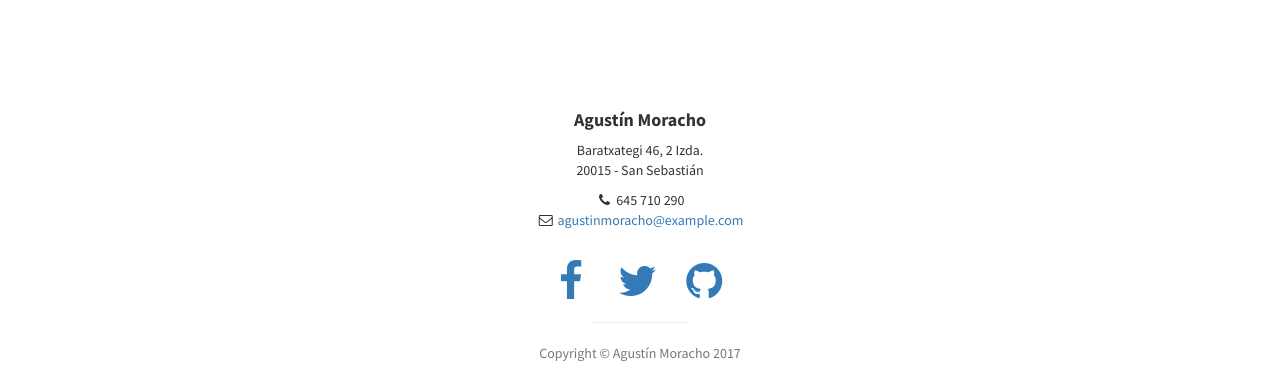
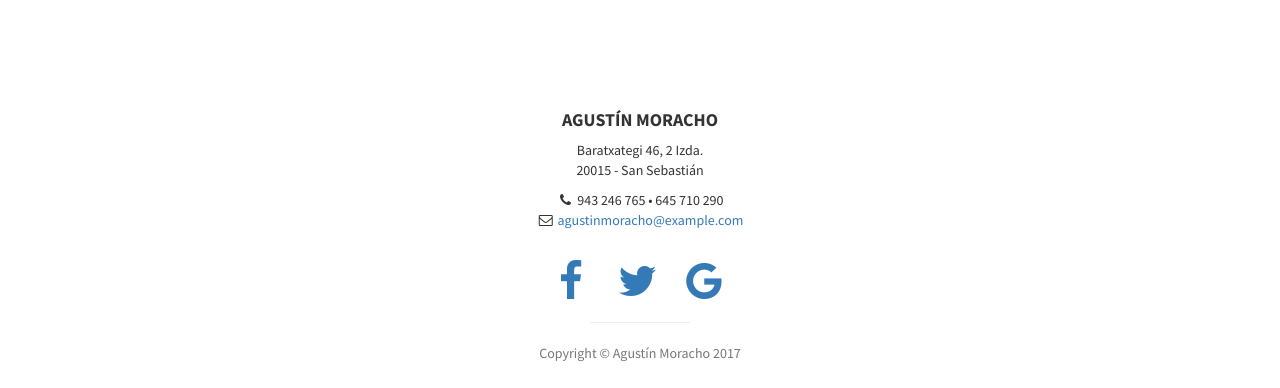
Before and after one commit to agustin-moracho/agustin-moracho.github.io, a Jekyll site: the page built from index.html, in a window 1280 px wide and 900 px high, scrolled down 1601 px. Shown: the part 427-815 px from the top of the window. Built offline with Jekyll 4.4.1, drawn with Linux system fonts in a browser that asks for light colours.

Commit message:
Añado teléfono fijo e ícono google

```diff
--- a/_config.yml
+++ b/_config.yml
@@ -11,12 +11,13 @@ owner: Agustín Moracho
 email: agustinmoracho@example.com
 facebook_username:
 twitter_username:
-github_username:
+google_username:
 address:
   - line: Baratxategi 46, 2 Izda.
   - line: 20015 - San Sebastián
   # Feel free to add more lines here
-telephone: 645 710 290
+telephone_1: 943 246 765
+telephone_2: 645 710 290
 copyright: Agustín Moracho
 
 # API settings
--- a/_includes/footer.html
+++ b/_includes/footer.html
@@ -2,7 +2,7 @@
   <div class="container">
     <div class="row">
       <div id="contact" class="col-lg-10 col-lg-offset-1 text-center">
-        <h4><strong>{{ site.owner }}</strong>
+        <h4><strong>{{ site.owner | upcase}}</strong>
         </h4>
         <p>
           {% for address in site.address %}
@@ -10,7 +10,7 @@
           {% endfor %}
         </p>
         <ul class="list-unstyled">
-          <li><i class="fa fa-phone fa-fw"></i> {{ site.telephone }}</li>
+          <li><i class="fa fa-phone fa-fw"></i> {{ site.telephone_1 }} &bull; {{ site.telephone_2 }}</li>
           <li><i class="fa fa-envelope-o fa-fw"></i> <a href="mailto:{{ site.email }}">{{ site.email }}</a>
           </li>
         </ul>
@@ -23,7 +23,7 @@
             <a href="https://twitter.com/{{ site.twitter_username }}"><i class="fa fa-twitter fa-fw fa-3x"></i></a>
           </li>
           <li>
-            <a href="https://github.com/{{ site.github_username }}"><i class="fa fa-github fa-fw fa-3x"></i></a>
+            <a href="https://github.com/{{ site.google_username }}"><i class="fa fa-google fa-fw fa-3x"></i></a>
           </li>
         </ul>
         <hr class="small">
--- a/_includes/header.html
+++ b/_includes/header.html
@@ -4,6 +4,6 @@
     <h3>Impermeabilizaciones</h3>
     <br>
     <a href="#about" class="btn btn-dark btn-lg">Saber más</a>
-    <a href="tel:{{site.telephone}}" class="btn btn-dark btn-lg"><i class="fa fa-phone"></i> <span class="hidden-xs">{{ site.telephone }}</span></a>
+    <a href="tel:{{ site.telephone_2 }}" class="btn btn-dark btn-lg"><i class="fa fa-phone"></i> <span class="hidden-xs">{{ site.telephone_2 }}</span></a>
   </div>
 </header>
```
